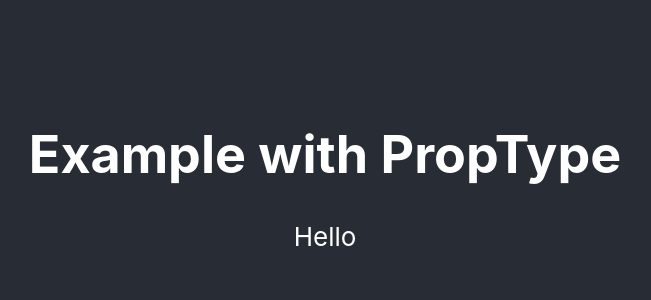
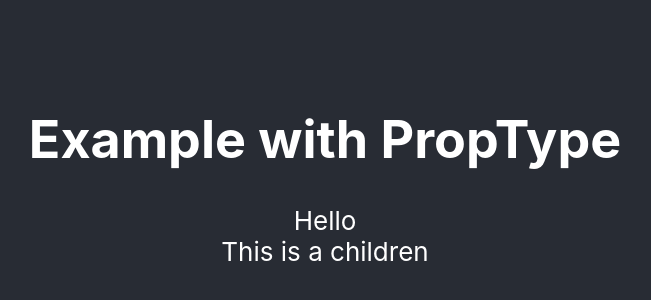
Before and after one commit to Alienah/react-hooks-examples, a React (Create React App) app: page / in a window 1280 px wide. Shown: the part 230-530 px from the top of the page, without its empty margins (315-966 px from the left). Built offline with nearby package versions, Linux system fonts and the light colour scheme.

Commit message:
Add example with flow

```diff
--- a/package.json
+++ b/package.json
@@ -19,7 +19,8 @@
     "start": "react-scripts start",
     "build": "react-scripts build",
     "test": "react-scripts test",
-    "eject": "react-scripts eject"
+    "eject": "react-scripts eject",
+    "flow": "flow"
   },
   "eslintConfig": {
     "extends": "react-app"
--- a/src/App.js
+++ b/src/App.js
@@ -1,9 +1,10 @@
 import React from 'react';
 import MyCompExample from './components/MyCompExample';
 
+// $FlowFixMe
 import './App.scss';
 
-function App() {
+function App(): Function {
 
   function onClickHandle() {
     console.log('Clicked')
@@ -12,7 +13,9 @@ function App() {
     <div className="App">
       <header className="App-header">
         <h1>Example with PropType</h1>
-        <MyCompExample onClick={onClickHandle} str="Hello" obj={{name: "Aida", age: 12}}></MyCompExample>
+        <MyCompExample onClick={onClickHandle} str='Hello' obj={{name: "Aida", age: 12}}>
+          <div>This is a children</div>
+        </MyCompExample>
       </header>
     </div>
   );
--- a/src/components/MyCompExample.js
+++ b/src/components/MyCompExample.js
@@ -1,8 +1,25 @@
-import React from 'react';
+import * as React from 'react';
 
-function MyCompExample({str, onClick, obj}) {
-  console.log(obj)
-  return <div onClick={onClick}>{str}</div>
+type MyCompExampleProps = {
+  str: string,
+  obj?: Object,
+  onClick?: Function,
+  children: React.Node
+}
+
+function MyCompExample(props: MyCompExampleProps): Function {
+  console.log(props.obj)
+  return (
+    <div onClick={props.onClick}>
+      <div>
+        {props.str}
+      </div>
+      {props.children}
+    </div>)
+}
+
+MyCompExample.defaultProps = {
+  str: 'Hello',
 }
 
 export default MyCompExample;
```
Also changed, not shown: src/setupTests.js (deleted, +0 -5 lines), 1 other file (tests, documents, lock files or other folders).
